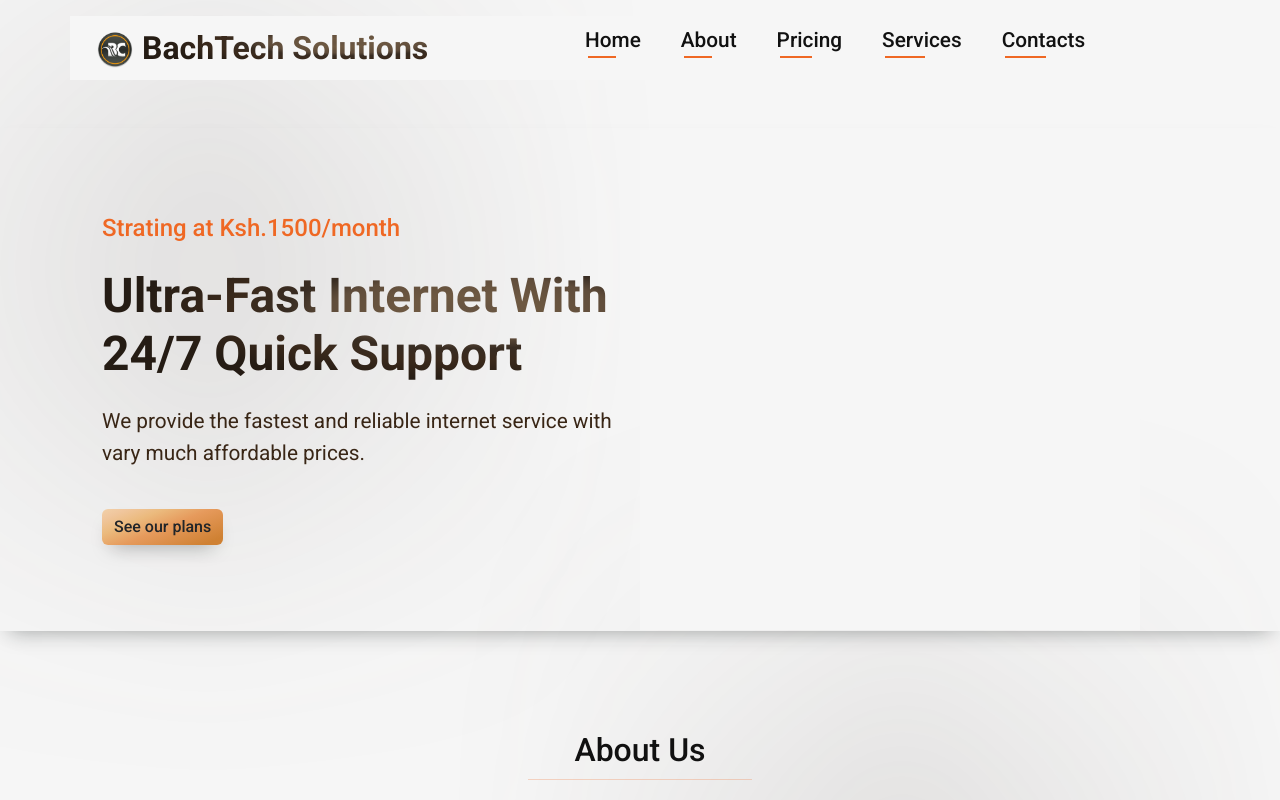
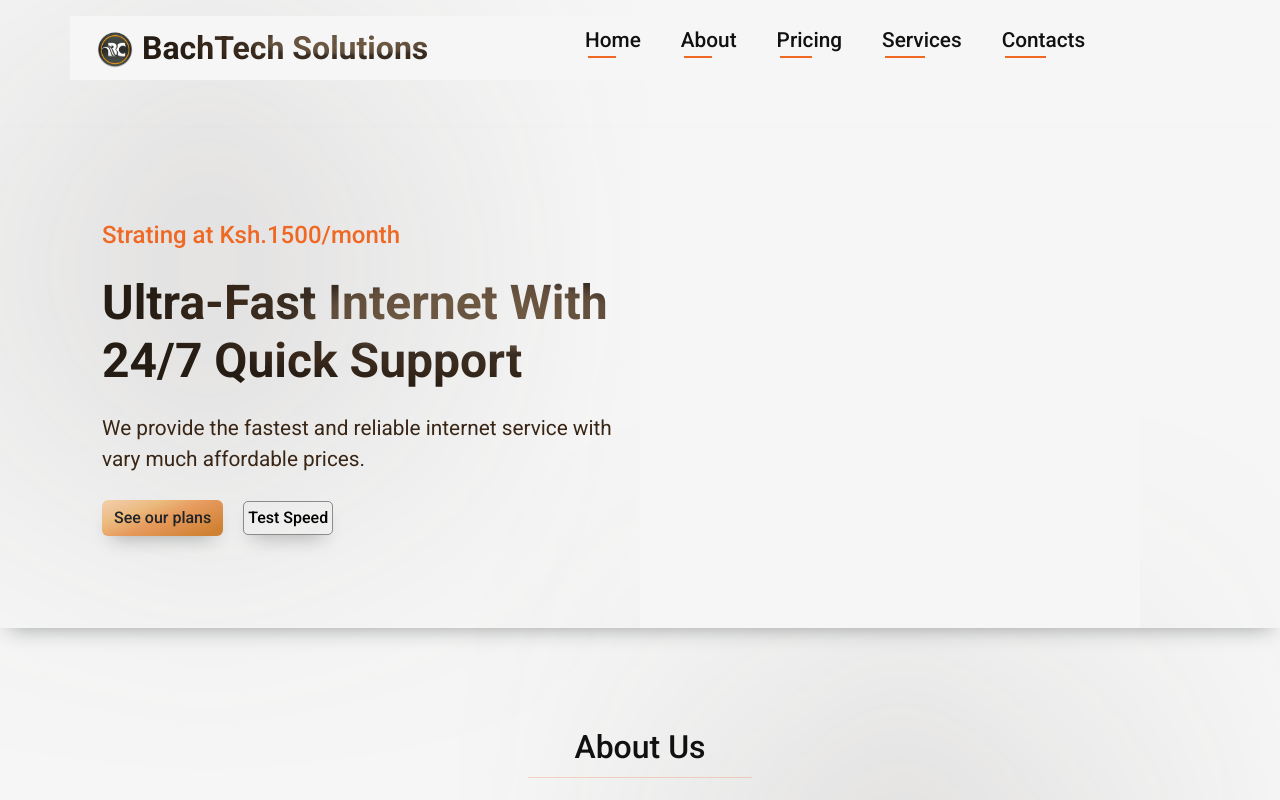
Before and after one commit to Samwaho/BachtechWeb, a React (Vite) app: page / in a window 1280 px wide. Shown: the top 800 px of the page. Built offline with nearby package versions, Linux system fonts and the light colour scheme.

Commit message:
commit-12

```diff
--- a/src/components/hero/Hero.css
+++ b/src/components/hero/Hero.css
@@ -19,6 +19,11 @@
     left:10%;
     top: -20px;
 }
+.hero-btns{
+    display: flex;
+    align-items: center;
+    gap: 20px;
+}
 
 @media only screen and (max-width: 480px) {
     .hero-container{
--- a/src/components/hero/Hero.tsx
+++ b/src/components/hero/Hero.tsx
@@ -23,13 +23,18 @@ const Hero = () => {
               much affordable prices.
             </p>
           </Reveal>
-          <Reveal>
-            <a href="#pricing">
-              <button className="btn mt-lg-4 mt-sm-2 mb-3">
-                See our plans
-              </button>
-            </a>
-          </Reveal>
+          <div className="hero-btns mt-lg-4 mt-sm-2 mb-3">
+            <Reveal>
+              <a href="#pricing">
+                <button className="btn">See our plans</button>
+              </a>
+            </Reveal>
+            <Reveal>
+              <a href="https://fast.com/" target="_blank">
+                <button className="btn-2">Test Speed</button>
+              </a>
+            </Reveal>
+          </div>
         </div>
         <div className="">
           <Reveal>
```
